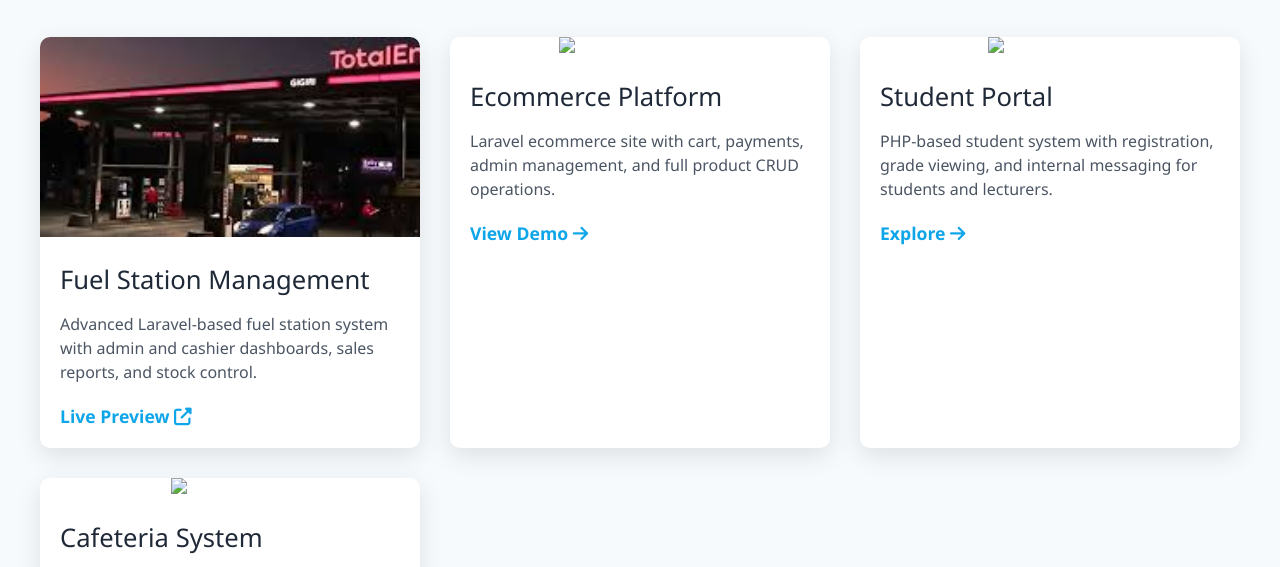
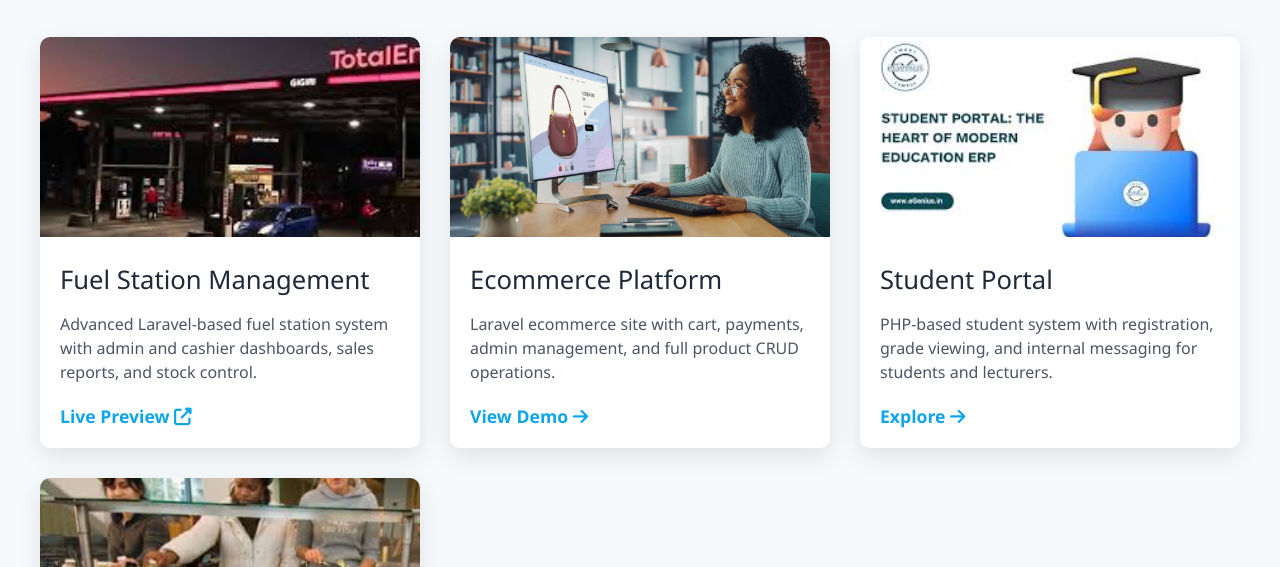
Before and after one commit to husseinroy545/myportfolio, a plain HTML site: page projects.html in a window 1280 px wide. Shown: the part 197-764 px from the top of the page. Drawn offline with Linux system fonts and the light colour scheme.

Commit message:
Add files via upload

```diff
--- a/projects.html
+++ b/projects.html
@@ -33,7 +33,7 @@
       </div>
 
       <div class="project-card">
-        <img src="images/image5.jpg" alt="Ecommerce System">
+        <img src="image5.jpg" alt="Ecommerce System">
         <div class="project-content">
           <h3>Ecommerce Platform</h3>
           <p>Laravel ecommerce site with cart, payments, admin management, and full product CRUD operations.</p>
@@ -42,7 +42,7 @@
       </div>
 
       <div class="project-card">
-        <img src="images/image6.jpeg" alt="Student Portal">
+        <img src="image6.jpeg" alt="Student Portal">
         <div class="project-content">
           <h3>Student Portal</h3>
           <p>PHP-based student system with registration, grade viewing, and internal messaging for students and lecturers.</p>
@@ -51,7 +51,7 @@
       </div>
 
       <div class="project-card">
-        <img src="images/image7.jpeg" alt="Cafeteria App">
+        <img src="image7.jpeg" alt="Cafeteria App">
         <div class="project-content">
           <h3>Cafeteria System</h3>
           <p>Simple yet powerful Laravel system with role-based access for cashiers and admins in school cafeterias.</p>
```
